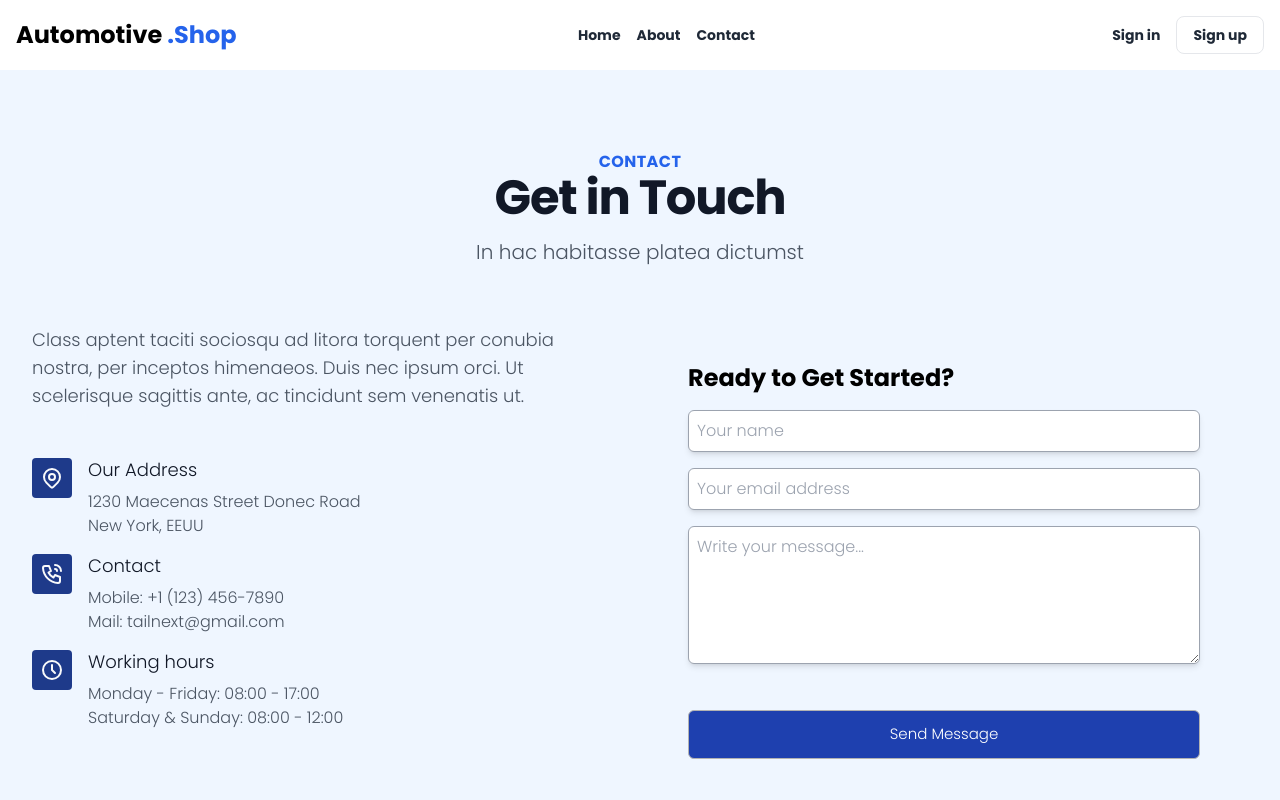
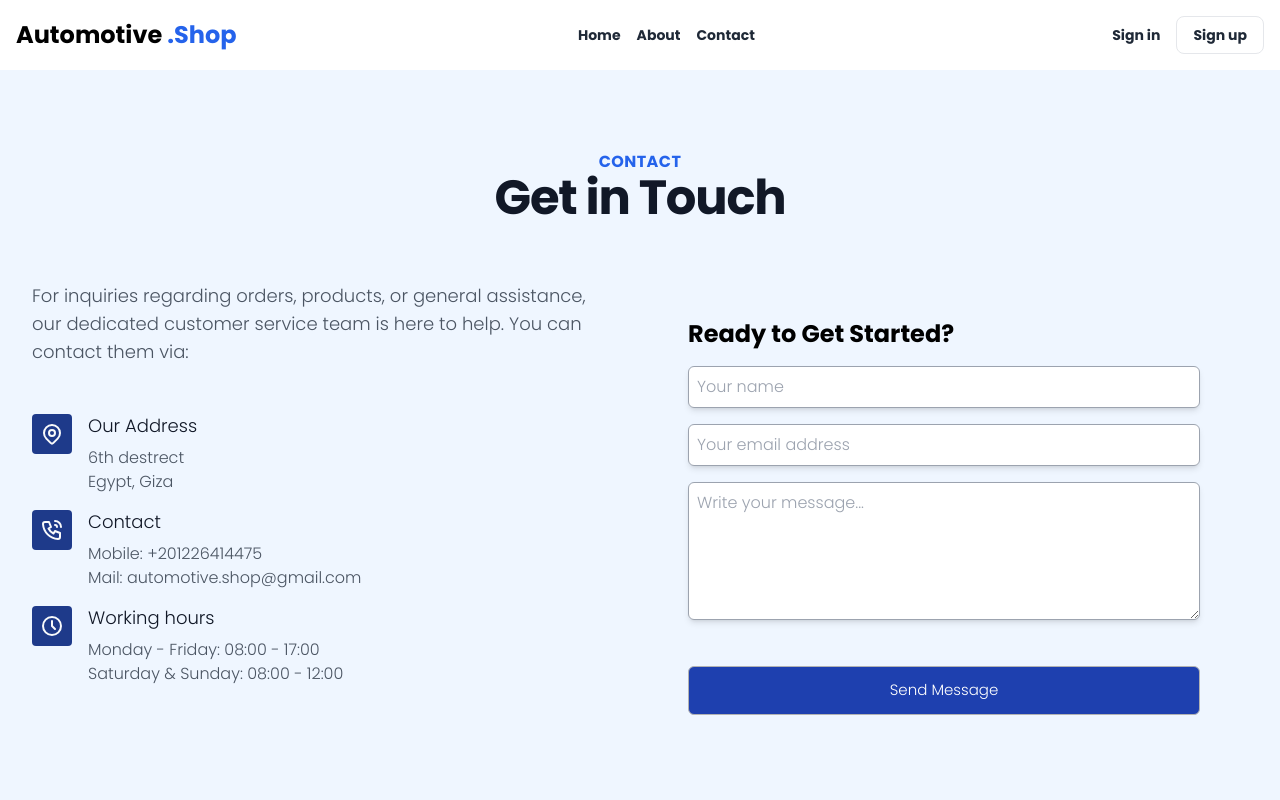
Before and after one commit to Rabyoo/QRCodeShopping, a React (Create React App) app: page /contactUs in a window 1280 px wide. Shown: the top 800 px of the page. Built offline with nearby package versions, Linux system fonts and the light colour scheme; a web font is replaced by a local one.

Commit message:
Update ContactUs.js

```diff
--- a/src/Components/ContactUs/ContactUs.js
+++ b/src/Components/ContactUs/ContactUs.js
@@ -26,9 +26,6 @@ const ContactUs = () => {
               <h2 class="font-heading mb-4 font-bold tracking-tight text-gray-900 dark:text-white text-3xl sm:text-5xl">
                 Get in Touch
               </h2>
-              <p class="mx-auto mt-4 max-w-3xl text-xl text-gray-600 dark:text-slate-400">
-                In hac habitasse platea dictumst
-              </p>
             </div>
           </div>
 
@@ -38,9 +35,9 @@ const ContactUs = () => {
                 <p
                   data-aos="fade-right"
                   class="mt-3 mb-12 text-lg text-gray-600 dark:text-slate-400">
-                  Class aptent taciti sociosqu ad litora torquent per conubia
-                  nostra, per inceptos himenaeos. Duis nec ipsum orci. Ut
-                  scelerisque sagittis ante, ac tincidunt sem venenatis ut.
+                  For inquiries regarding orders, products, or general assistance,
+                  our dedicated customer service team is here to help. You can contact
+                  them via:
                 </p>
 
                 <ul data-aos="fade-right" class="mb-6 md:mb-0">
@@ -66,10 +63,10 @@ const ContactUs = () => {
                         Our Address
                       </h3>
                       <p class="text-gray-600 dark:text-slate-400">
-                        1230 Maecenas Street Donec Road
+                        6th destrect
                       </p>
                       <p class="text-gray-600 dark:text-slate-400">
-                        New York, EEUU
+                        Egypt, Giza
                       </p>
                     </div>
                   </li>
@@ -96,10 +93,10 @@ const ContactUs = () => {
                         Contact
                       </h3>
                       <p class="text-gray-600 dark:text-slate-400">
-                        Mobile: +1 (123) 456-7890
+                        Mobile: +201226414475
                       </p>
                       <p class="text-gray-600 dark:text-slate-400">
-                        Mail: tailnext@gmail.com
+                        Mail: automotive.shop@gmail.com
                       </p>
                     </div>
                   </li>
```
